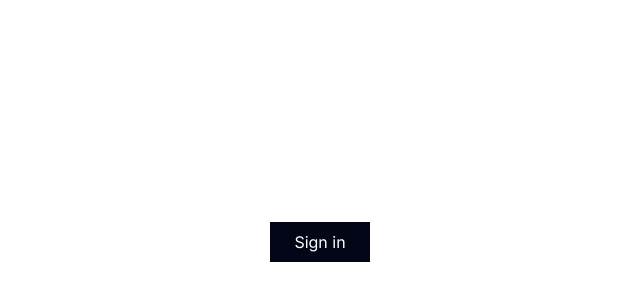
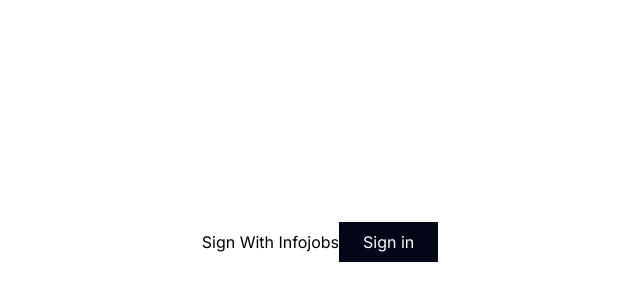
Before and after one commit to dchavezp/infojobs-hackaton, a Next.js app: page / in a window 1280 px wide. Shown: the part 158-458 px from the top of the page, without its empty margins (320-960 px from the left). Built offline with nearby package versions, Linux system fonts and the light colour scheme.

Commit message:
updating main page

```diff
--- a/src/app/page.tsx
+++ b/src/app/page.tsx
@@ -3,6 +3,7 @@ import SignInButton from "@/components/sign-in-button";
 export default function Home() {
   return (
     <main className="w-screen h-screen flex items-center justify-center">
+      <h1>Sign With Infojobs</h1>
       <SignInButton />
     </main>
   );
```
